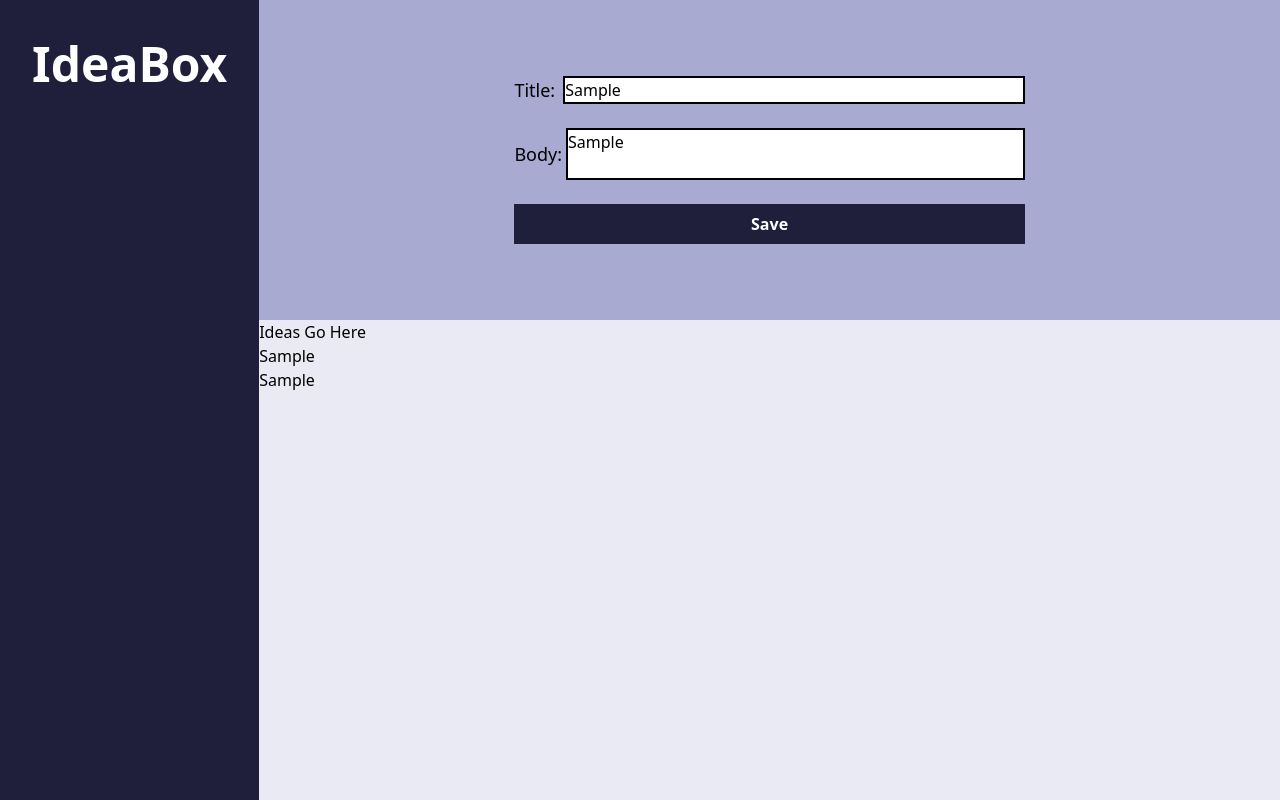
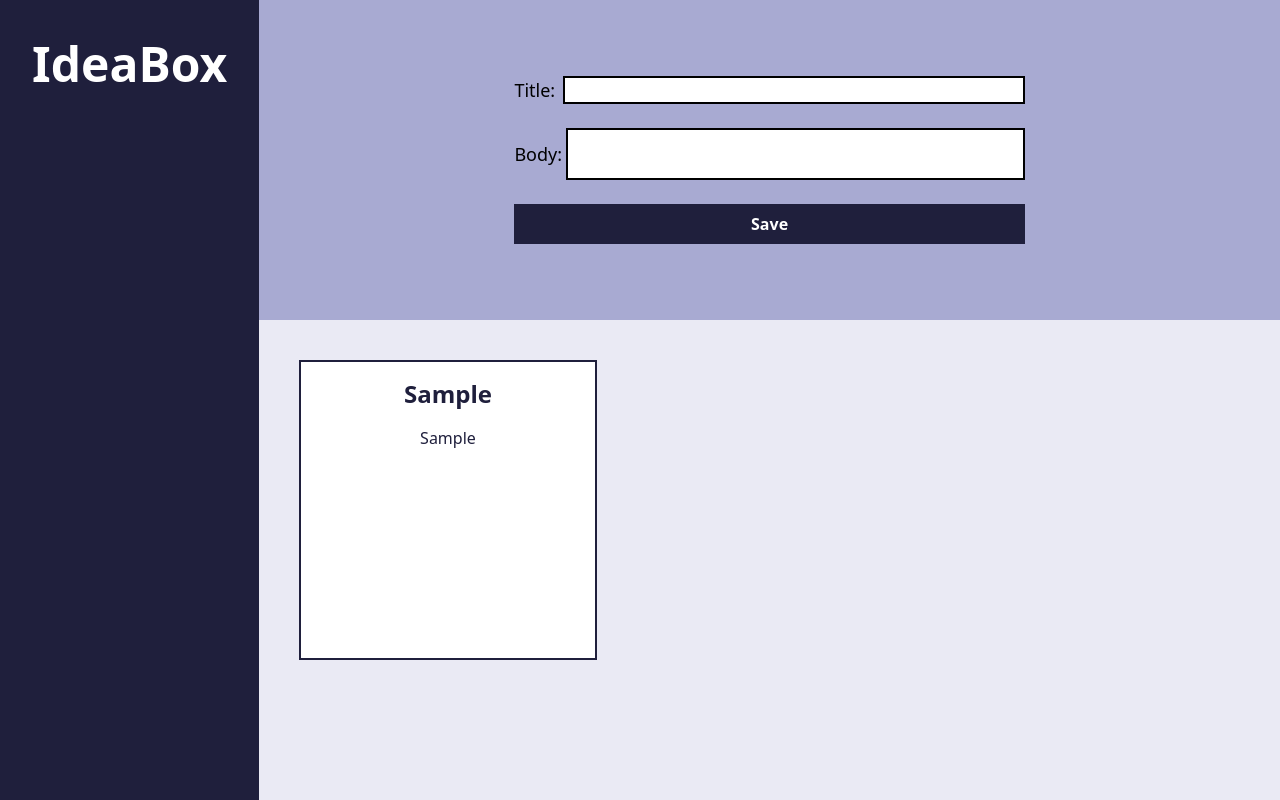
Before and after one commit to Jesusborjas006/ideabox, a React (Vite) app: page / in a window 1280 px wide. Both pictures are taken after typing "Sample", "Sample" into the empty fields and a click on the button "Save". Built offline with nearby package versions, Linux system fonts and the light colour scheme.

Commit message:
Add styling to the idea cards and reset input values when form is submitted

```diff
--- a/src/App.tsx
+++ b/src/App.tsx
@@ -6,7 +6,6 @@ import { IdeaType } from "./types";
 
 function App() {
   const [ideas, setIdeas] = useState<[] | IdeaType[]>([]);
-  console.log(ideas);
 
   const addIdea = (newIdea: IdeaType) => {
     setIdeas([...ideas, newIdea]);
--- a/src/components/Form.tsx
+++ b/src/components/Form.tsx
@@ -11,8 +11,6 @@ const Form = ({ addIdea }: FormProps) => {
     body: "",
   });
 
-  console.log(ideaInputs);
-
   const handleChange = (
     e:
       | React.ChangeEvent<HTMLTextAreaElement>
@@ -24,13 +22,13 @@ const Form = ({ addIdea }: FormProps) => {
   const submitIdea = (e: React.MouseEvent<HTMLButtonElement>) => {
     e.preventDefault();
     if (ideaInputs.title || ideaInputs.body) {
-      console.log("Clicked");
       const newIdea = {
         id: Date.now(),
         title: ideaInputs.title,
         body: ideaInputs.body,
       };
       addIdea(newIdea);
+      setIdeaInputs({ title: "", body: "" });
     }
   };
 
@@ -47,6 +45,7 @@ const Form = ({ addIdea }: FormProps) => {
             type="text"
             name="title"
             onChange={handleChange}
+            value={ideaInputs.title}
           />
         </div>
 
@@ -60,6 +59,7 @@ const Form = ({ addIdea }: FormProps) => {
             rows={2}
             name="body"
             onChange={handleChange}
+            value={ideaInputs.body}
           ></textarea>
         </div>
 
--- a/src/components/Ideas.tsx
+++ b/src/components/Ideas.tsx
@@ -6,14 +6,16 @@ interface IdeasProps {
 
 const Ideas = ({ ideas }: IdeasProps) => {
   const ideaElements = ideas.map((idea) => (
-    <div key={idea.id}>
-      <h3>{idea.title}</h3>
-      <p>{idea.body}</p>
+    <div
+      key={idea.id}
+      className="bg-white text-[#1f1f3C] border-2 border-[#1f1f3C] h-[300px] text-center mt-10"
+    >
+      <h3 className="text-2xl font-semibold my-4">{idea.title}</h3>
+      <p className="mt-2">{idea.body}</p>
     </div>
   ));
   return (
-    <section className="bg-[#EAEAF4] h-[60%]">
-      <h2>Ideas Go Here</h2>
+    <section className="bg-[#EAEAF4] h-[60%] grid grid-cols-3 gap-6 px-10">
       {ideaElements}
     </section>
   );
```
